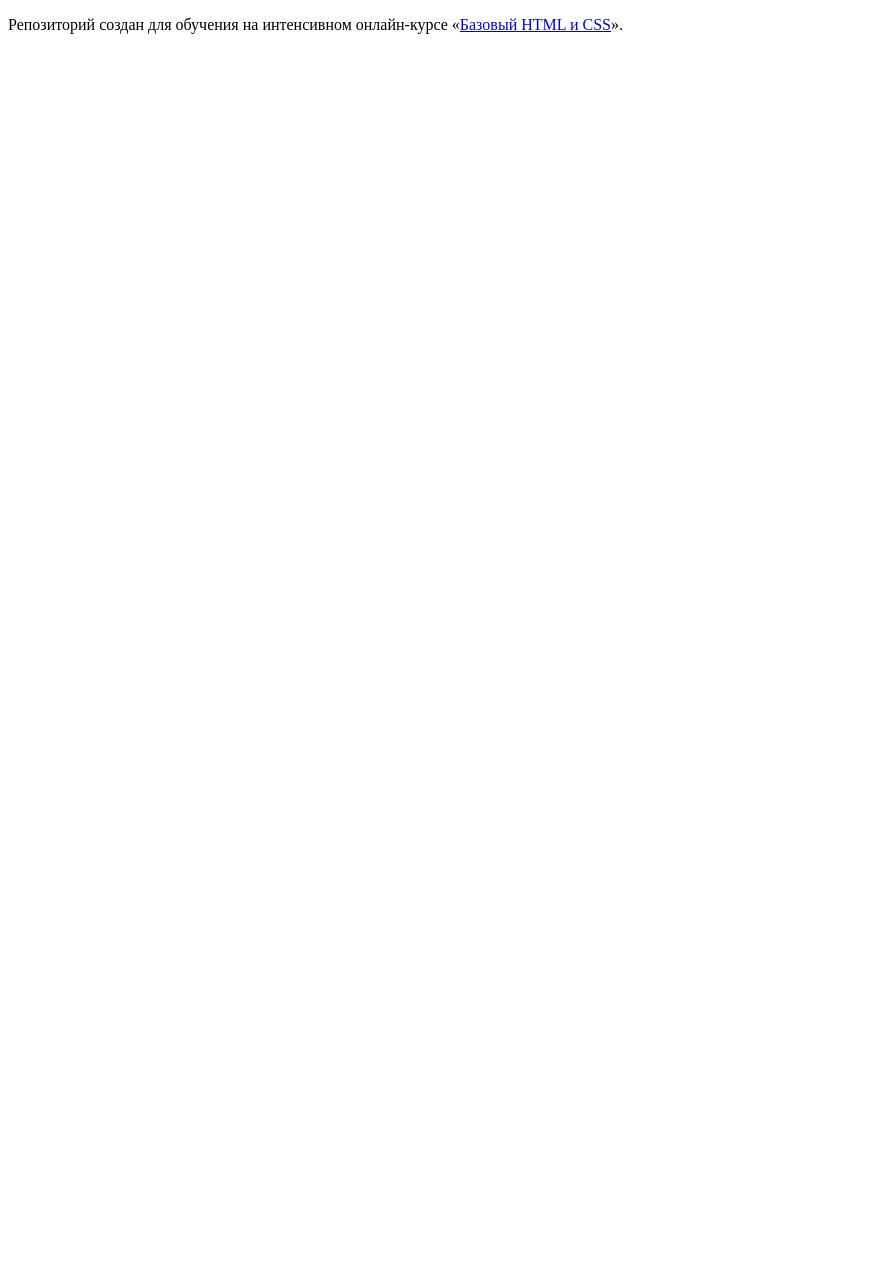
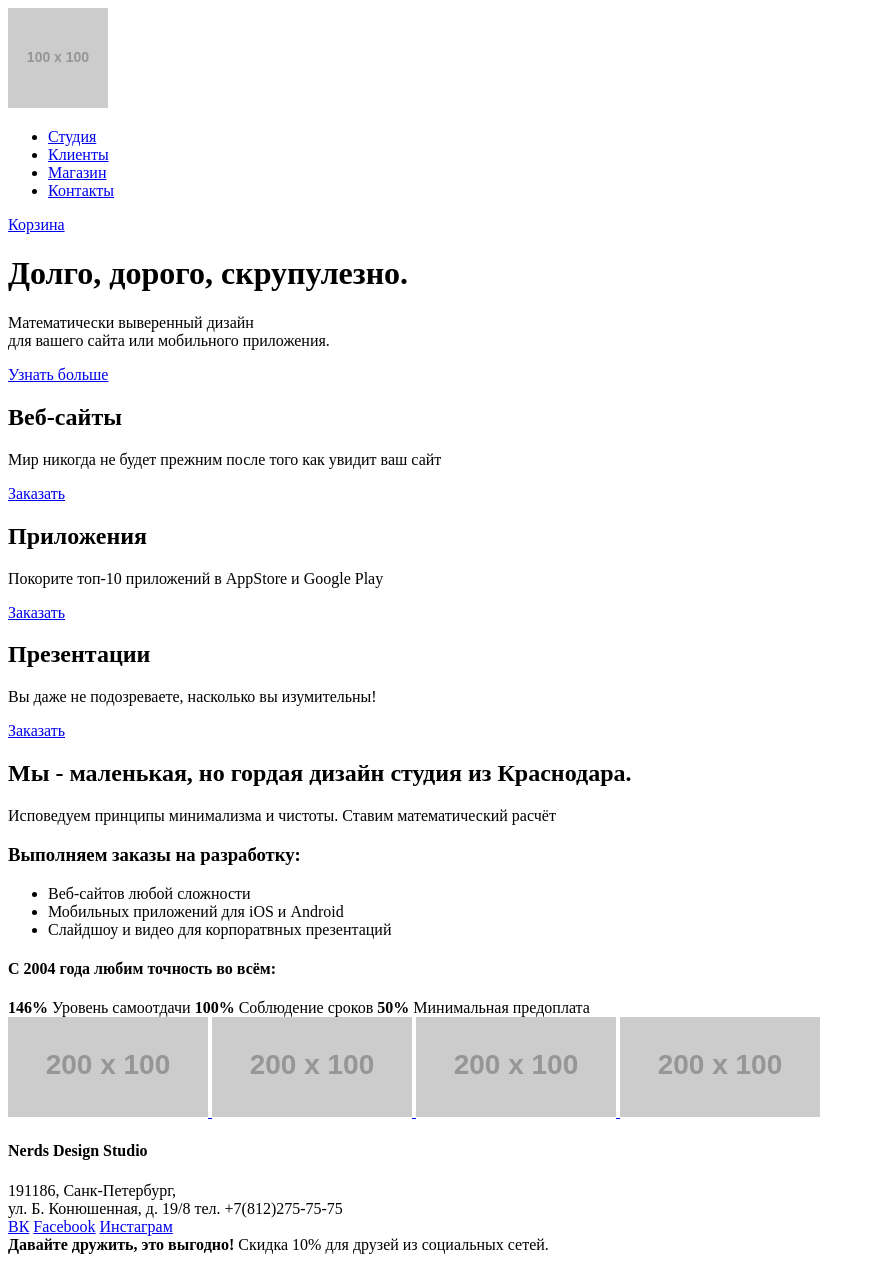
Before and after one commit to Night74/226751-nerds, a plain HTML site: page index.html in a window 1280 px wide. Shown: the whole page, without its empty margins (0-875 px from the left). Before the commit the page ends 800 px from the top, so only its background shows below. Drawn offline with Linux system fonts and the light colour scheme; placeholder pictures from the web are drawn by us.

Commit message:
Разметка Nerds

```diff
--- a/index.html
+++ b/index.html
@@ -5,8 +5,117 @@
         <title>HTML Academy: Нёрдс</title>
     </head>
     <body>
+        <header class="main-header">
+            <div class="container">
+                <div class="logo">
+                    <img src="https://placehold.it/100" alt="Логотип Nerds" width="100" height="100">
+                </div>
+                <nav class="main-nav">
+                    <ul>
+                        <li>
+                            <a href="#">Студия</a>
+                        </li>
+                        <li>
+                            <a href="#">Клиенты</a>
+                        </li>
+                        <li>
+                            <a href="#">Магазин</a>
+                        </li>
+                        <li>
+                            <a href="#">Контакты</a>
+                        </li>
+                    </ul>
+                </nav>
+                <section class="basket">
+                    <a href="#">Корзина</a>
+                </section>
+                <h1 class="title">Долго, дорого, скрупулезно.</h1>
+                <p>
+                    Математически выверенный дизайн<br>
+                    для вашего сайта или мобильного приложения.
+                </p>
+                <a href="#">Узнать больше</a>
+            </div>
+        </header>
+        <main class="main-page">
+            <div class="container">
+                <section class="services">
+                    <section class="item">
+                        <h2>Веб-сайты</h2>
+                        <p>Мир никогда не будет прежним после того как увидит ваш сайт</p>
+                        <a href="#">Заказать</a>
+                    </section>
+                    <section class="item">
+                        <h2>Приложения</h2>
+                        <p>Покорите топ-10 приложений в AppStore и Google Play</p>
+                        <a href="#">Заказать</a>
+                    </section>
+                    <section class="item">
+                        <h2>Презентации</h2>
+                        <p>Вы даже не подозреваете, насколько вы изумительны!</p>
+                        <a href="#">Заказать</a>
+                    </section>
+                </section>
+                <section class="aboutus">
+                    <div class="content-left">
+                        <h2>Мы - маленькая, но гордая дизайн студия из Краснодара.</h2>
+                        <p>Исповедуем принципы минимализма и чистоты. Ставим математический расчёт</p>
+                        <h3>Выполняем заказы на разработку:</h3>
+                        <ul>
+                            <li>Веб-сайтов любой сложности</li>
+                            <li>Мобильных приложений для iOS и Android</li>
+                            <li>Слайдшоу и видео для корпоратвных презентаций</li>
+                        </ul>
+                    </div>
+                    <div class="content-right">
+                        <h4>С 2004 года любим точность во всём:</h4>
 
-    <p>Репозиторий создан для обучения на интенсивном онлайн‑курсе «<a href="https://htmlacademy.ru/intensive/htmlcss">Базовый HTML и CSS</a>».</p>
-
+                        <b>146%</b>
+                        <span class="text">Уровень самоотдачи</span>
+                        <b>100%</b>
+                        <span class="text">Соблюдение сроков</span>
+                        <b>50%</b>
+                        <span class="text">Минимальная предоплата</span>
+                    </div>
+                </section>
+                <section class="links">
+                    <a href="#">
+                        <img src="https://placehold.it/200x100" alt="">
+                    </a>
+                    <a href="#">
+                        <img src="https://placehold.it/200x100" alt="">
+                    </a>
+                    <a href="#">
+                        <img src="https://placehold.it/200x100" alt="">
+                    </a>
+                    <a href="#">
+                        <img src="https://placehold.it/200x100" alt="">
+                    </a>
+                </section>
+            </div>
+            <article class="site-map">
+                <section class="address">
+                    <h4>Nerds Design Studio</h4>
+                    <span>
+                        191186, Санк-Петербург,<br>
+                        ул. Б. Конюшенная, д. 19/8
+                    </span>
+                    <span>тел. +7(812)275-75-75</span>
+                </section>
+            </article>
+        </main>
+        <footer class="main-footer">
+            <div class="container">
+                <section class="links">
+                    <a href="#">ВК</a>
+                    <a href="#">Facebook</a>
+                    <a href="#">Инстаграм</a>
+                </section>
+                <section class="discount">
+                    <b>Давайте дружить, это выгодно!</b>
+                    <span>Скидка 10% для друзей из социальных сетей.</span>
+                </section>
+            </div>
+        </footer>
     </body>
 </html>
```
Also changed, not shown: shop.html (added, +136 -0 lines). Lines whose indentation alone changed are shown as unchanged.
